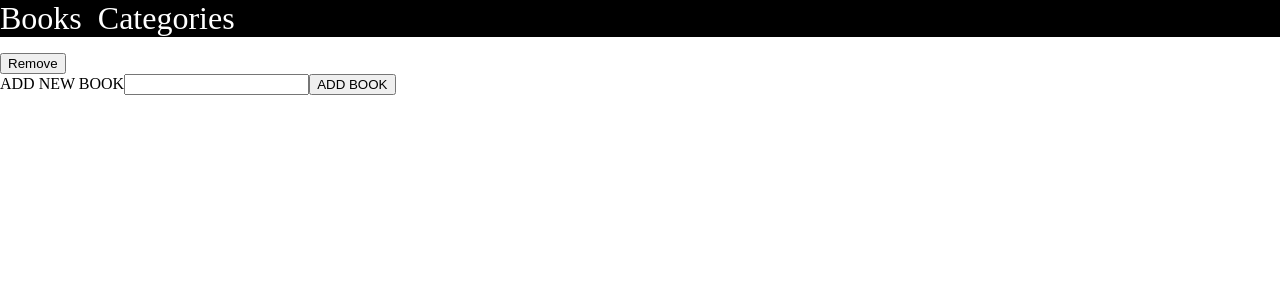
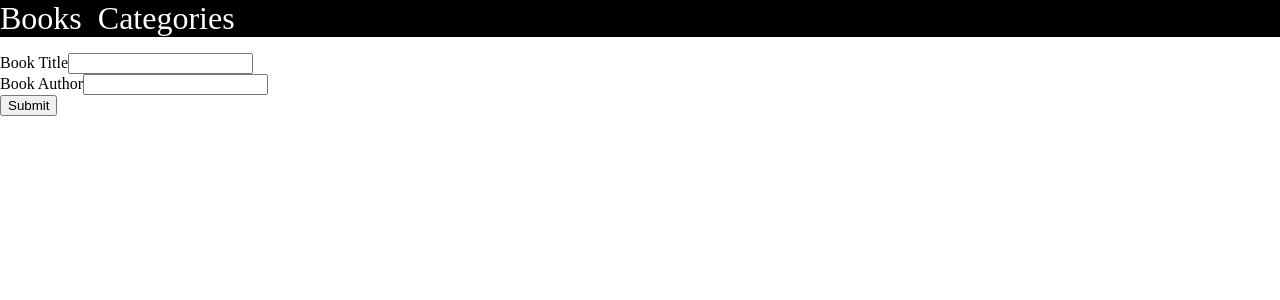
Before and after one commit to jonathastavares/bookstore, a React (Create React App) app: page / in a window 1280 px wide. Shown: the top 300 px of the page. Built offline with nearby package versions, Linux system fonts and the light colour scheme.

Commit message:
Configure form and reducers to work properly

```diff
--- a/package.json
+++ b/package.json
@@ -6,8 +6,10 @@
     "@testing-library/jest-dom": "^5.11.4",
     "@testing-library/react": "^11.1.0",
     "@testing-library/user-event": "^12.1.10",
+    "prop-types": "^15.7.2",
     "react": "^17.0.2",
     "react-dom": "^17.0.2",
+    "react-redux": "^7.2.6",
     "react-router": "^6.0.2",
     "react-router-dom": "^6.0.2",
     "react-scripts": "4.0.3",
--- a/src/App.js
+++ b/src/App.js
@@ -3,7 +3,7 @@ import {
   BrowserRouter as Router, Route, Routes, Link,
 } from 'react-router-dom';
 import React from 'react';
-import Books from './components/books/book';
+import Books from './components/books/books';
 import Categories from './components/categories/category';
 import './app.css';
 
--- a/src/components/books/book.js
+++ b/src/components/books/book.js
@@ -1,24 +1,47 @@
-import React, { useState } from 'react';
+import React from 'react';
+import PropTypes from 'prop-types';
+import { useDispatch } from 'react-redux';
+import { removeBook } from '../../redux/books/books';
 
-const Books = () => {
-  const [books] = useState([]);
+const Book = ({ book }) => {
+  const { id, title, author } = book;
+  const dispatch = useDispatch();
+
+  const handleRemoveBook = () => {
+    dispatch(removeBook(id));
+  };
 
   return (
     <div>
-      {books.map((book) => (
-        <div key={book.id}>{book}</div>
-      ))}
-      <button type="button">Remove</button>
+      <div>
+        Title:
+        {title}
+      </div>
 
-      <form>
-        <label htmlFor="add-book">
-          ADD NEW BOOK
-          <input type="text" id="add-book" />
-        </label>
-        <button type="button">ADD BOOK</button>
-      </form>
+      <div>
+        Author:
+        {author}
+      </div>
+
+      <button onClick={handleRemoveBook} type="button">Remove</button>
     </div>
   );
 };
 
-export default Books;
+Book.defaultProps = {
+  book: {
+    id: '',
+    title: '',
+    author: '',
+  },
+};
+
+Book.propTypes = {
+  book: PropTypes.shape({
+    id: PropTypes.string.isRequired,
+    title: PropTypes.string.isRequired,
+    author: PropTypes.string,
+  }),
+};
+
+export default Book;
--- /dev/null
+++ b/src/components/books/books.js
@@ -0,0 +1,20 @@
+import React from 'react';
+import { useSelector } from 'react-redux';
+import Book from './book';
+import Form from '../forms/form';
+
+const Books = () => {
+  const books = useSelector((state) => state.booksReducer);
+
+  return (
+    <div>
+      {books.map((book) => (
+        <Book key={book.id} book={book} />
+      ))}
+
+      <Form id="add-input" labelContent="ADD NEW BOOK" />
+    </div>
+  );
+};
+
+export default Books;
--- a/src/components/forms/form.js
+++ b/src/components/forms/form.js
@@ -2,7 +2,6 @@ import React, { useState } from 'react';
 import { useDispatch } from 'react-redux';
 import { v4 as uuid } from 'uuid';
 import { addBook } from '../../redux/books/books';
-import './Form.css';
 
 const Form = () => {
   const dispatch = useDispatch();
@@ -52,3 +51,5 @@ const Form = () => {
     </form>
   );
 };
+
+export default Form;
--- a/src/index.js
+++ b/src/index.js
@@ -1,11 +1,15 @@
 import React from 'react';
 import ReactDOM from 'react-dom';
+import { Provider } from 'react-redux';
 import App from './App';
+import store from './redux/configureStore';
 import reportWebVitals from './reportWebVitals';
 
 ReactDOM.render(
   <React.StrictMode>
-    <App />
+    <Provider store={store}>
+      <App />
+    </Provider>
   </React.StrictMode>,
   document.getElementById('root'),
 );
--- a/src/redux/books/books.js
+++ b/src/redux/books/books.js
@@ -1,21 +1,31 @@
-/* eslint-disable no-unused-expressions */
-const ADD = 'bookstore/books/add';
-const booksReducerDefaultState = [];
+const ADD_BOOK = 'bookStore/books/ADD_BOOK';
+const REMOVE_BOOK = 'bookStore/books/REMOVE_BOOK';
+const initialState = [];
 
-export default (state = booksReducerDefaultState, action) => {
+export const addBook = (payload) => ({
+  type: ADD_BOOK,
+  payload,
+});
+
+export const removeBook = (payload) => ({
+  type: REMOVE_BOOK,
+  payload,
+});
+
+export default (state = initialState, action) => {
   switch (action.type) {
-    case ADD:
+    case ADD_BOOK:
       return [
-        ...state.books,
-        action.book,
+        ...state.filter((book) => book.id !== action.payload.id),
+        action.payload,
+      ];
+
+    case REMOVE_BOOK:
+      return [
+        ...state.filter((book) => book.id !== action.payload),
       ];
 
     default:
       return state;
   }
 };
-
-export const add = (book) => {
-  ADD;
-  book;
-};
--- a/src/redux/configureStore.js
+++ b/src/redux/configureStore.js
@@ -1,12 +1,14 @@
-import { createStore, combineReducers } from 'redux';
+import { createStore, combineReducers, applyMiddleware } from 'redux';
+import logger from 'redux-logger';
 import booksReducer from './books/books';
-import categoriesReducer from './categories/categories';
+
+const reducer = combineReducers({
+  booksReducer,
+});
 
 const store = createStore(
-  combineReducers({
-    books: booksReducer,
-    categories: categoriesReducer,
-  }),
+  reducer,
+  applyMiddleware(logger),
 );
 
 export default store;
```
Also changed, not shown: 2 other files (tests, documents, lock files or other folders). Lines whose indentation alone changed are shown as unchanged.
